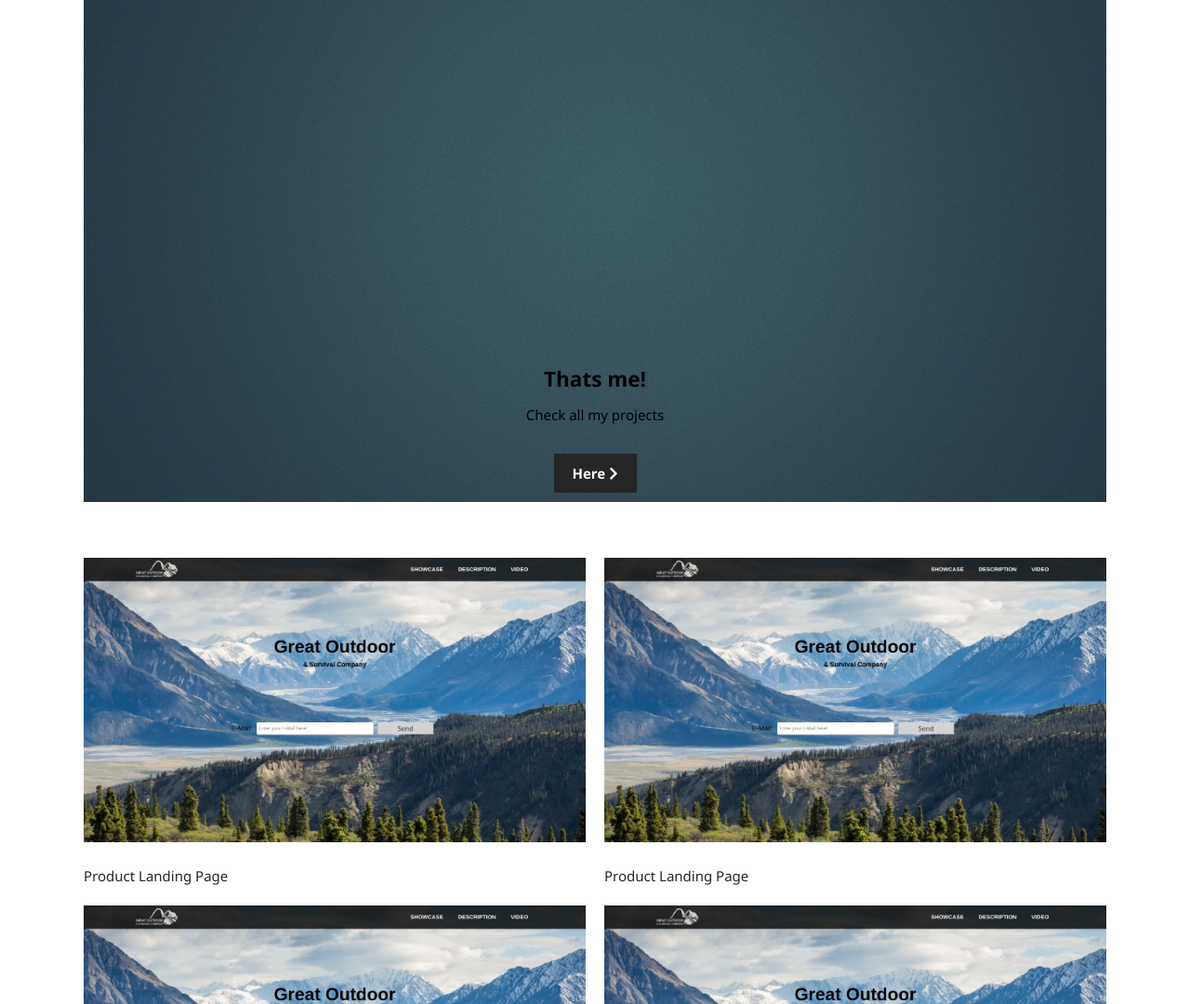
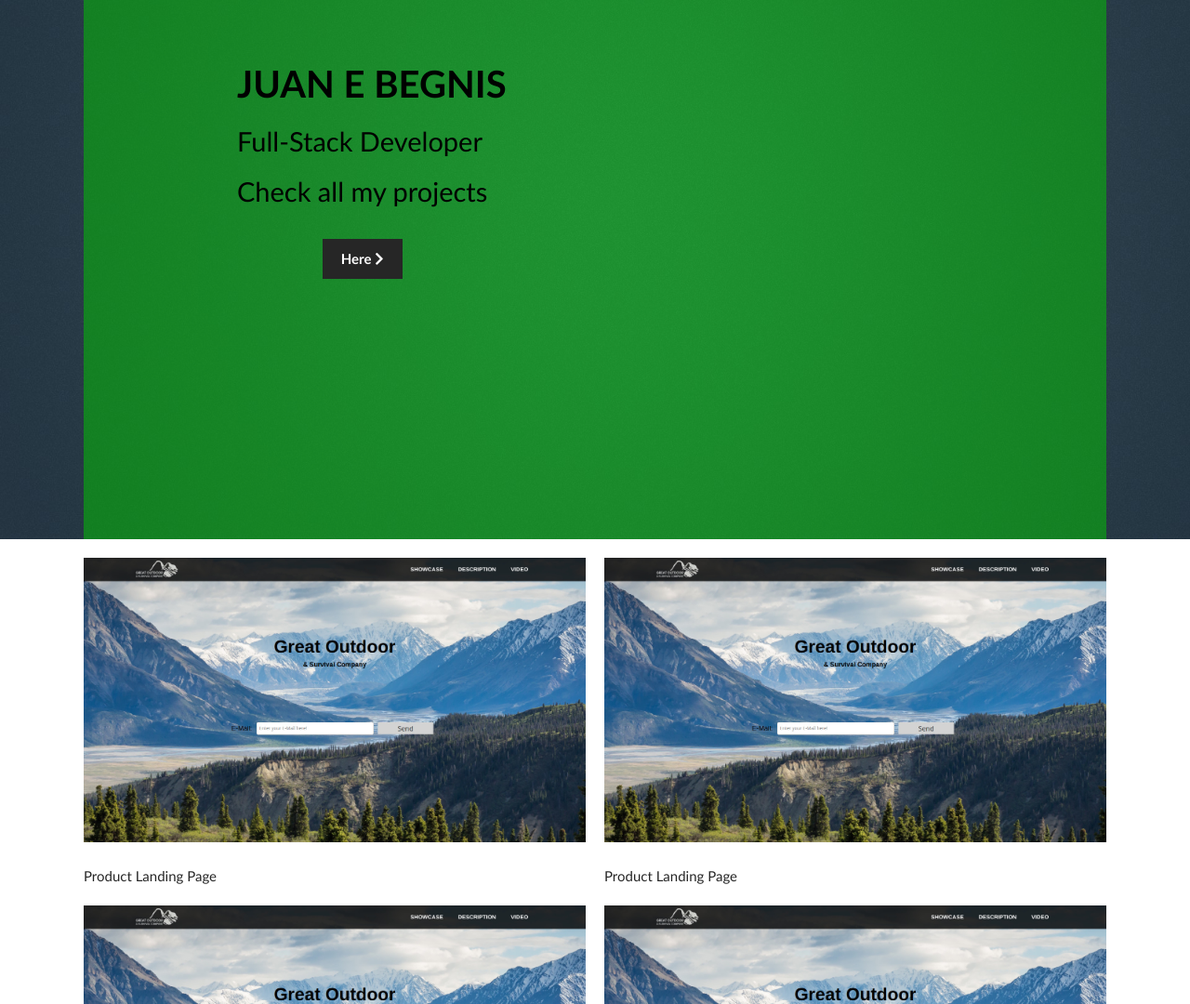
Before and after one commit to juanb86/personal_portfolio_webpage, a plain HTML site: page index.html in a window 1280 px wide. Shown: the part 220-1300 px from the top of the page at 93% size. Drawn offline with Linux system fonts and the light colour scheme.

Commit message:
Fix background image

```diff
--- a/index.html
+++ b/index.html
@@ -1,17 +1,20 @@
 <!DOCTYPE html>
 <html lang="en">
-
   <head>
     <meta charset="UTF-8" />
     <meta name="viewport" content="width=device-width, initial-scale=1.0" />
-    <link rel="stylesheet" href="https://cdnjs.cloudflare.com/ajax/libs/font-awesome/5.13.0/css/all.min.css" integrity="sha256-h20CPZ0QyXlBuAw7A+KluUYx/3pK+c7lYEpqLTlxjYQ=" crossorigin="anonymous" />
+    <link
+      rel="stylesheet"
+      href="https://cdnjs.cloudflare.com/ajax/libs/font-awesome/5.13.0/css/all.min.css"
+      integrity="sha256-h20CPZ0QyXlBuAw7A+KluUYx/3pK+c7lYEpqLTlxjYQ="
+      crossorigin="anonymous"
+    />
     <link rel="stylesheet" href="style.css" />
     <title>Personal Portfolio</title>
   </head>
 
   <body>
     <div class="container">
-
       <!-- Navbar -->
       <nav id="navbar">
         <img class="logo" src="images/portrait.svg" alt="Portfolio logo" />
@@ -32,37 +35,59 @@
 
       <!-- Showcase -->
       <section id="welcome-section">
-            <h1>Thats me!</h1>
+        <h1>Juan E Begnis</h1>
         <p>
-                Check all my projects
+          Full-Stack Developer
         </p>
-            <a class="btn" href="#projects">Here <i class="fas fa-chevron-right"></i></a>
+        <div>
+          <p>Check all my projects</p>
+          <a class="btn" href="#projects"
+            >Here <i class="fas fa-chevron-right"></i
+          ></a>
+        </div>
       </section>
 
       <!-- Projects -->
       <section id="projects">
         <div class="project-tile">
-                <img src="images/screenshot.jpg" alt="">
-                <a href="https://juanb86.github.io/product_landing_page/" target="_blank">Product Landing Page</a>
+          <img src="images/screenshot.jpg" alt="" />
+          <a
+            href="https://juanb86.github.io/product_landing_page/"
+            target="_blank"
+            >Product Landing Page</a
+          >
         </div>
         <div class="project-tile">
-                <img src="images/screenshot.jpg" alt="">
-                <a href="https://juanb86.github.io/product_landing_page/" target="_blank">Product Landing Page</a>
+          <img src="images/screenshot.jpg" alt="" />
+          <a
+            href="https://juanb86.github.io/product_landing_page/"
+            target="_blank"
+            >Product Landing Page</a
+          >
         </div>
         <div class="project-tile">
-                <img src="images/screenshot.jpg" alt="">
-                <a href="https://juanb86.github.io/product_landing_page/" target="_blank">Product Landing Page</a>
+          <img src="images/screenshot.jpg" alt="" />
+          <a
+            href="https://juanb86.github.io/product_landing_page/"
+            target="_blank"
+            >Product Landing Page</a
+          >
         </div>
         <div class="project-tile">
-                <img src="images/screenshot.jpg" alt="">
-                <a href="https://juanb86.github.io/product_landing_page/" target="_blank">Product Landing Page</a>
+          <img src="images/screenshot.jpg" alt="" />
+          <a
+            href="https://juanb86.github.io/product_landing_page/"
+            target="_blank"
+            >Product Landing Page</a
+          >
         </div>
       </section>
 
       <!-- Footer -->
       <footer>
         <p>Follow me at:</p>
-            <a id="profile-link" href="https://github.com/juanb86" target="_blank">Github</a
+        <a id="profile-link" href="https://github.com/juanb86" target="_blank"
+          >Github</a
         >
       </footer>
     </div>
--- a/style.css
+++ b/style.css
@@ -5,11 +5,13 @@
 }
 
 body {
-    font-family: 'Segoe UI', Tahoma, Geneva, Verdana, sans-serif;
+    font-family: 'Trebuchet MS', 'Lucida Sans Unicode', 'Lucida Grande', 'Lucida Sans', Arial, sans-serif;
     background: #fff;
     color: #000;
     font-size: 15px;
     line-height: 1.5;
+    background: url('images/background.jpg') no-repeat center top;
+    background-size: 100vw 100vh;
 }
 
 a {
@@ -27,11 +29,12 @@ ul {
     margin: auto;
 }
 
-
 /* Navigation */
 
 #navbar {
     position: fixed;
+    width: 90%;
+    max-width: 1100px;
     display: flex;
     align-items: center;
     justify-content: space-between;
@@ -65,7 +68,6 @@ ul {
     margin-left: 20px;
 }
 
-
 /* Showcase */
 
 .btn {
@@ -86,26 +88,31 @@ ul {
 #welcome-section {
     width: 100%;
     height: 100vh;
-    background: url('images/background.jpg') no-repeat center center/cover;
-    background-size: 100vw;
     display: flex;
     flex-direction: column;
-    align-items: center;
+    align-items: baseline;
     text-align: center;
-    justify-content: flex-end;
-    padding-bottom: 50px;
+    justify-content: center;
+    padding-left: 15%;
     margin-bottom: 20px;
+    background-color: rgba(0, 200, 0, 0.5);
 }
 
-#welcome-section h1,
+#welcome-section h1 {
+    margin-bottom: 10px;
+    font-size: 40px;
+    text-transform: uppercase;
+}
+
 #welcome-section p {
     margin-bottom: 10px;
+    font-size: 29px;
+    text-decoration: dashed;
 }
 
 #welcome-section .btn {
     margin-top: 20px;
 }
-
 
 /* Projects */
 
@@ -119,7 +126,6 @@ ul {
     grid-template-columns: 1fr 1fr;
     grid-gap: 20px;
 }
-
 
 /* Footer */
 
```
Lines whose indentation alone changed are shown as unchanged.
